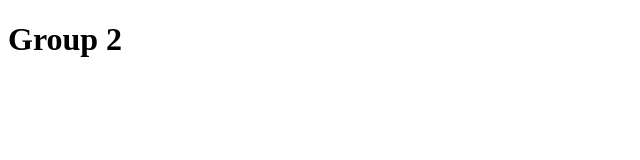
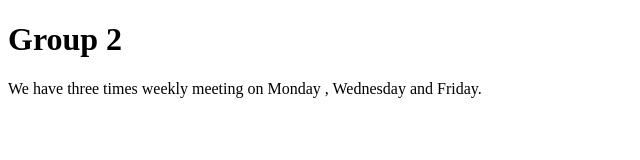
Before and after one commit to abrshz/sep24, a plain HTML site: page pages/index.html in a window 1280 px wide. Shown: the whole page, without its empty margins (0-640 px from the left). Drawn offline with Linux system fonts and the light colour scheme.

Commit message:
Add text about weekly meeting days

```diff
--- a/pages/index.html
+++ b/pages/index.html
@@ -7,5 +7,6 @@
 </head>
 <body>
     <h1>Group 2</h1>
+    <p>We have three times weekly meeting on Monday , Wednesday and Friday.</p>
 </body>
 </html>
```
